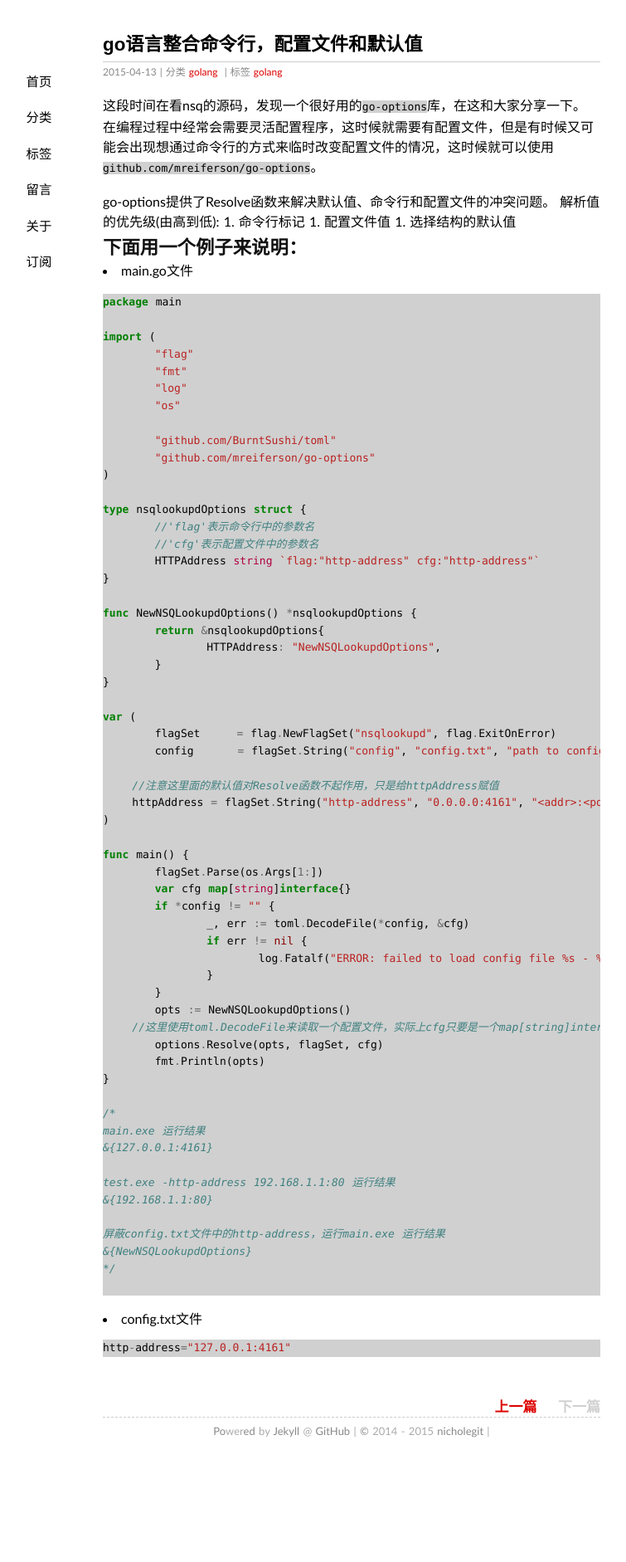
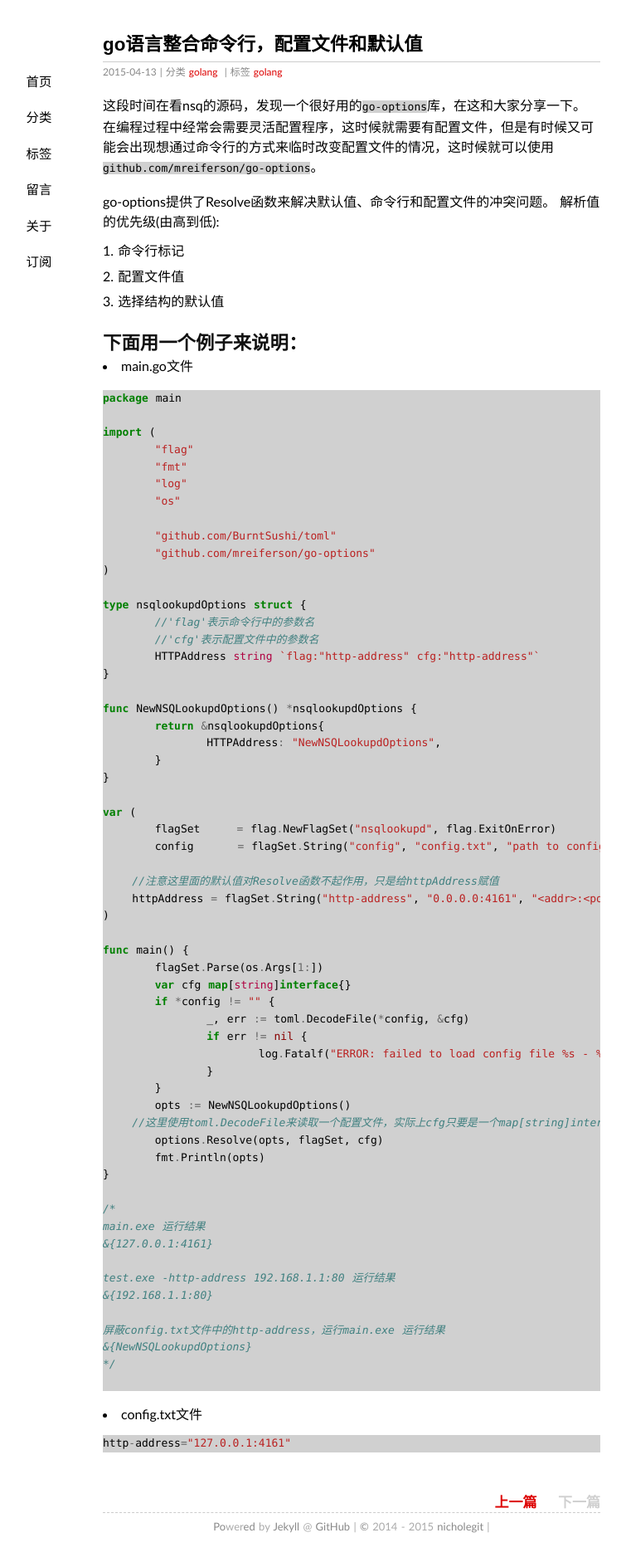
Before and after one commit to NicholeGit/blog, a Jekyll site: the page built from _posts/2015-04-13-go语言整合命令行，配置文件和默认值.markdown, in a window 1280 px wide. Shown: the whole page at 83% size, without its empty margins (216-971 px from the left). Built offline with Jekyll 4.4.1, drawn with Linux system fonts in a browser that asks for light colours; some web fonts are replaced; Markdown is read by kramdown in place of the engine named in the settings; comment, search, counter and statistics services are not loaded; before the commit the page ends 1767 px from its top, so only the background shows below that.

Commit message:
Update 2015-04-13-go语言整合命令行，配置文件和默认值.markdown

```diff
--- a/_posts/2015-04-13-go语言整合命令行，配置文件和默认值.markdown
+++ b/_posts/2015-04-13-go语言整合命令行，配置文件和默认值.markdown
@@ -9,10 +9,13 @@ excerpt: 在编程过程中经常会需要灵活配置程序，这时候就需
 在编程过程中经常会需要灵活配置程序，这时候就需要有配置文件，但是有时候又可能会出现想通过命令行的方式来临时改变配置文件的情况，这时候就可以使用`github.com/mreiferson/go-options`。
 
 go-options提供了Resolve函数来解决默认值、命令行和配置文件的冲突问题。
-解析值的优先级(由高到低):
-	1. 命令行标记
-	1. 配置文件值
-	1. 选择结构的默认值
+解析值的优先级(由高到低):<br>
+
+1. 命令行标记
+1. 配置文件值
+1. 选择结构的默认值
+<br>
+<br>
 
 ## 下面用一个例子来说明：
 - main.go文件
```
